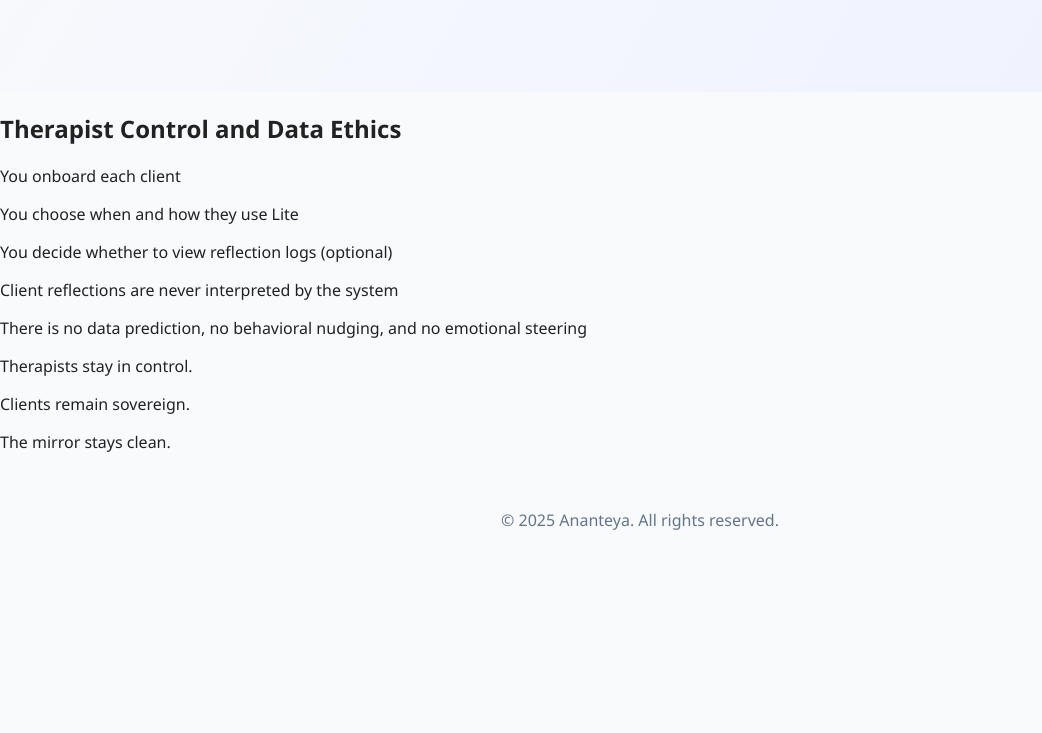
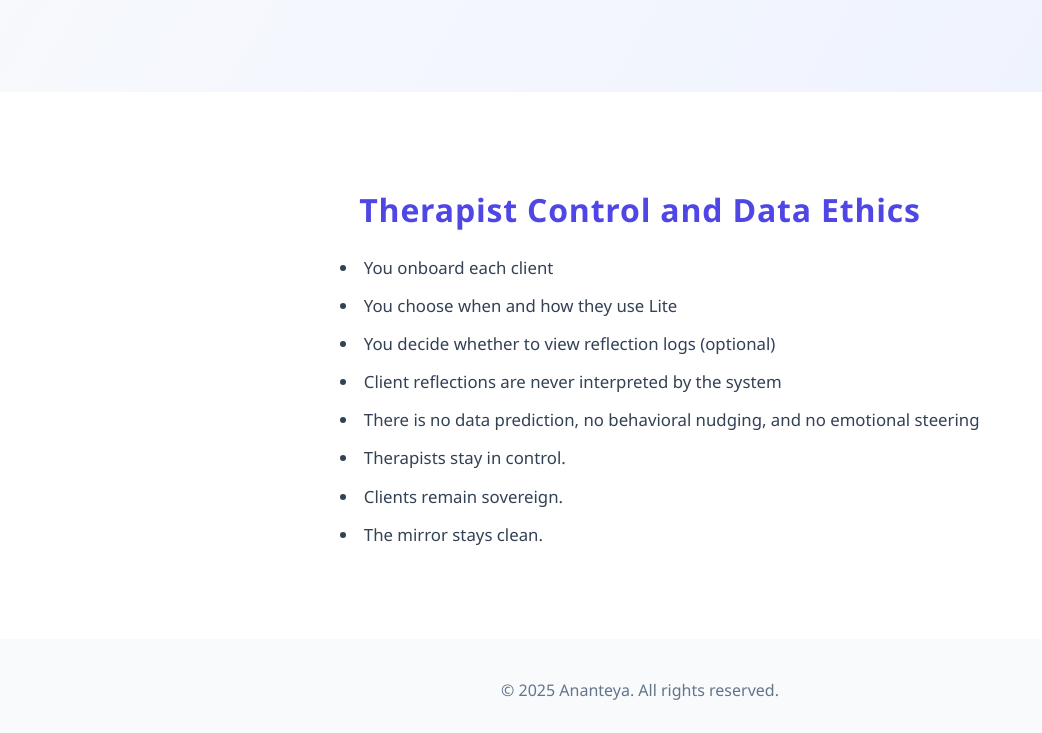
Before and after one commit to nishant-iitg/ananteya, a plain HTML site: page therapist.html in a window 1280 px wide. Shown: the part 3462-4195 px from the top of the page, without its empty margins (0-1042 px from the left). Before the commit the page ends 4025 px from the top, so only its background shows below. Drawn offline with Linux system fonts and the light colour scheme.

Commit message:
Control Section Added

```diff
--- a/therapist.css
+++ b/therapist.css
@@ -358,6 +358,40 @@ body>section.hero {
     margin-bottom: 0.9rem;
 }
 
+/* Control Section */
+.control-section {
+    padding: 70px 0 80px 0;
+    background: #ffffff;
+    text-align: center;
+}
+
+.control-container {
+    max-width: 900px;
+    margin: 0 auto;
+    padding: 0 1rem;
+}
+
+.control-section h2 {
+    color: #4f46e5;
+    font-size: 2rem;
+    margin-bottom: 1.4rem;
+    letter-spacing: 0.8px;
+}
+
+.control-list {
+    list-style: disc inside;
+    text-align: left;
+    color: #334155;
+    font-size: 1.05rem;
+    line-height: 1.7;
+    max-width: 640px;
+    margin: 0 auto;
+}
+
+.control-list li {
+    margin-bottom: 0.6rem;
+}
+
 /* existing footer rule below */
 footer {
     text-align: center;
--- a/therapist.html
+++ b/therapist.html
@@ -172,14 +172,16 @@
 	<section class="control-section" id="control">
 		<div class="control-container">
 			<h2>Therapist Control and Data Ethics</h2>
-			<p class="control-lead">You onboard each client</p>
-			<p class="control-text">You choose when and how they use Lite</p>
-			<p class="control-text">You decide whether to view reflection logs (optional)</p>
-			<p class="control-text">Client reflections are never interpreted by the system</p>
-			<p class="control-text">There is no data prediction, no behavioral nudging, and no emotional steering</p>
-			<p class="control-text">Therapists stay in control.</p>
-			<p class="control-text">Clients remain sovereign.</p>
-			<p class="control-text">The mirror stays clean.</p>
+			<ul class="control-list">
+				<li>You onboard each client</li>
+				<li>You choose when and how they use Lite</li>
+				<li>You decide whether to view reflection logs (optional)</li>
+				<li>Client reflections are never interpreted by the system</li>
+				<li>There is no data prediction, no behavioral nudging, and no emotional steering</li>
+				<li>Therapists stay in control.</li>
+				<li>Clients remain sovereign.</li>
+				<li>The mirror stays clean.</li>
+			</ul>
 		</div>
 	</section>
 
```
